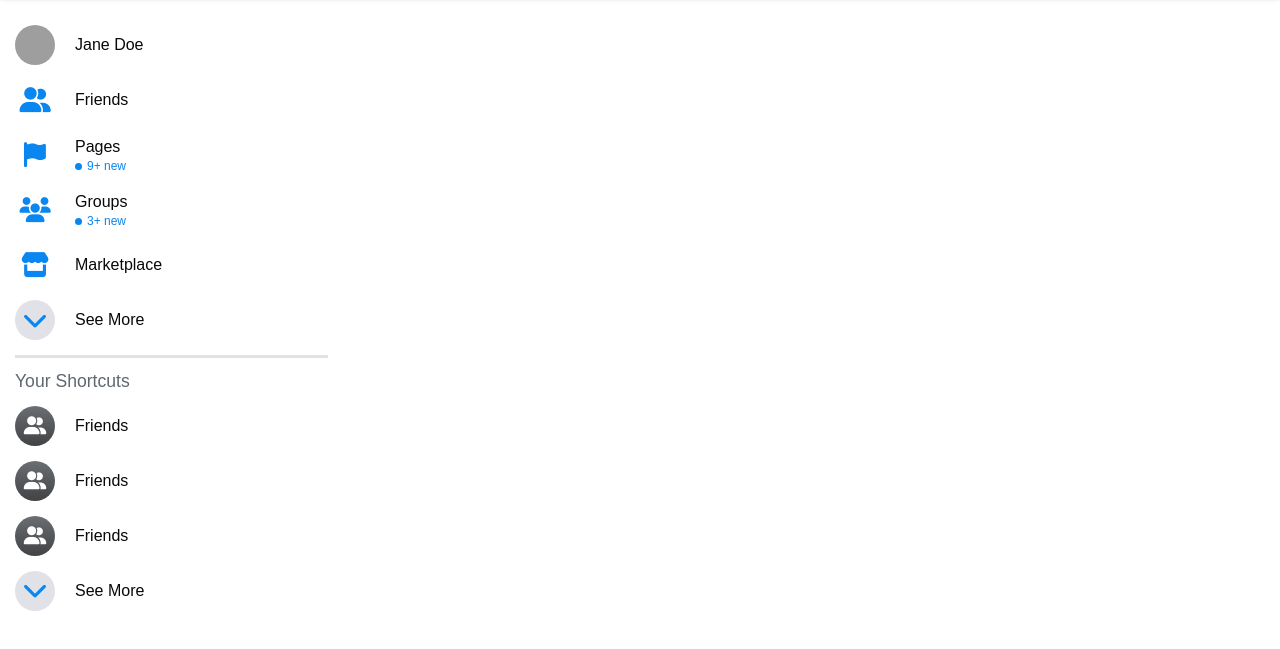
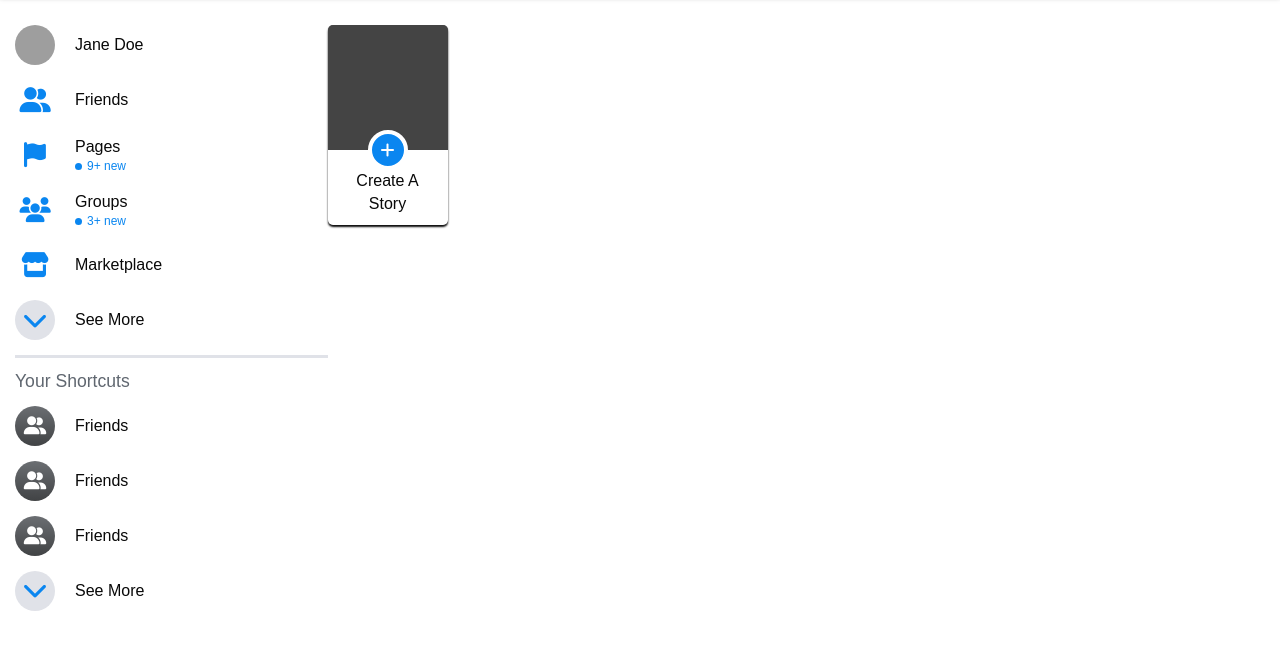
Before and after one commit to martinezjf2/facebook-clone, a React app: page / in a window 1280 px wide. Shown: the part 65-714 px from the top of the page. Built offline with nearby package versions, Linux system fonts and the light colour scheme; grey boxes are pictures that could not be loaded; a web font is replaced by a local one.

Commit message:
added the create new story button

```diff
--- /dev/null
+++ b/src/js/Feed.js
@@ -0,0 +1,22 @@
+import React from "react";
+
+export default function Feed() {
+  return (
+    <section className="feed">
+      <div className="stories">
+        <div className="video-container">
+          <img
+            className="bg"
+            src="https://i.ytimg.com/vi/NlKamRgzIdk/maxresdefault.jpg"
+          />
+          <div className="title">
+            Create A Story
+            <div className="new-btn">
+              <i className="fas fa-plus"></i>
+            </div>
+          </div>
+        </div>
+      </div>
+    </section>
+  );
+}
--- a/src/js/Sidebar.js
+++ b/src/js/Sidebar.js
@@ -1,4 +1,5 @@
 import React from "react";
+import Feed from "./Feed";
 
 export default function Sidebar() {
   return (
@@ -82,6 +83,7 @@ export default function Sidebar() {
           <span className="item-title">See More</span>
         </div>
       </section>
+      <Feed />
     </section>
   );
 }
--- a/src/scss/styles.scss
+++ b/src/scss/styles.scss
@@ -187,6 +187,7 @@ body {
         display: flex;
         align-items: center;
         margin-bottom: 15px;
+        cursor: pointer;
 
         .circle {
           background: var(--button-link);
@@ -259,5 +260,71 @@ body {
         margin-bottom: 15px;
       }
     }
+
+    .feed {
+      width: 50%;
+      height: 200px;
+      display: flex;
+      align-items: center;
+      flex-direction: column;
+
+      .stories {
+        display: flex;
+        max-width: 700px;
+        width: 100%;
+        margin-bottom: 20px;
+        .video-container {
+          overflow: hidden;
+          width: 120px;
+          height: 200px;
+          border-radius: 5px;
+          background: var(--stories-bg);
+          position: relative;
+          box-shadow: 0px 2px 2px 0px var(--fb-black);
+          margin-right: 10px;
+          cursor: pointer;
+          &:nth-last-child(1) {
+            margin-right: 0px;
+          }
+          &:hover .bg {
+            opacity: 0.8;
+          }
+
+          .bg {
+            object-fit: cover;
+            width: 125px;
+            height: 200px;
+            opacity: 0.4;
+            transition: opacity 0.3s ease-in-out;
+          }
+
+          .title {
+            position: absolute;
+            bottom: 0;
+            background: var(--fb-whitebg);
+            width: 100%;
+            color: var(--fb-black);
+            padding: 20px 20px 10px;
+            font-size: 1rem;
+            text-align: center;
+            line-height: 1.4;
+            .new-btn {
+              background: var(--fb-blue);
+              width: 40px;
+              height: 40px;
+              color: var(--fb-white);
+              display: flex;
+              justify-content: center;
+              align-items: center;
+              border-radius: 50%;
+              border: 4px solid var(--fb-white);
+              position: absolute;
+              top: -20px;
+              left: 40px;
+            }
+          }
+        }
+      }
+    }
   }
 }
```
Also changed, not shown: public/js/components/firstComp.js (+11 -1 lines), public/css/styles.css.
